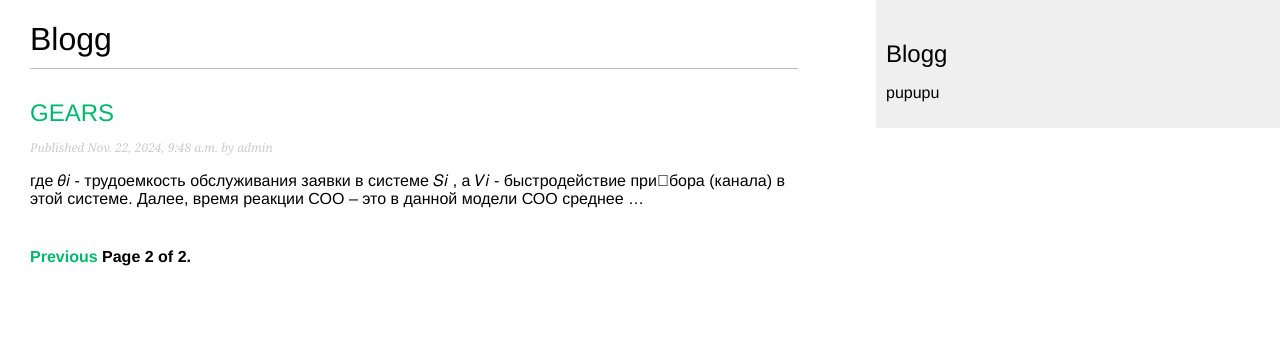
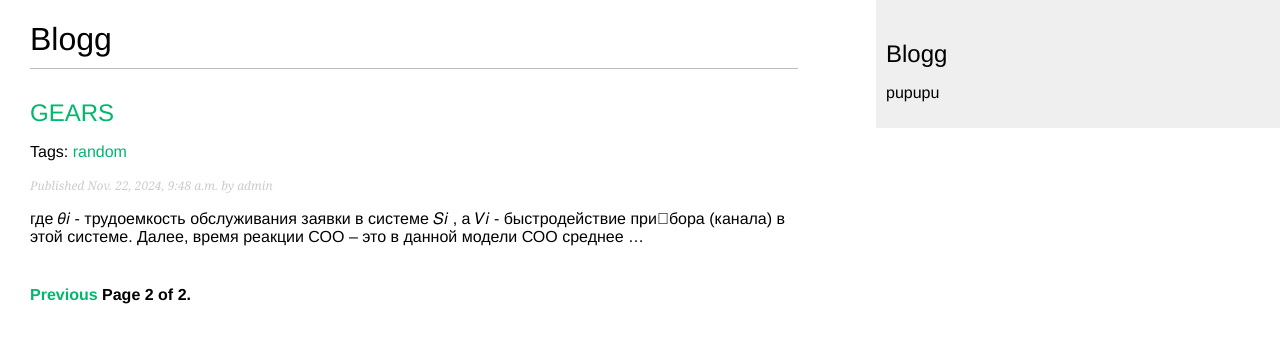
Before and after one commit to menya-izbil-Jared-Leto/MyBlogg, a Django app: page /my_app/?page=2 in a window 1280 px wide. Shown: the top 343 px of the page. Run offline with Django 5.2, Linux system fonts and the light colour scheme; data comes from the database, SQL or seed files in the repository; both versions use the stored data as it was after the commit; parts of the project's set-up code (start-up, migrations or seed data) failed here and were passed over.

Commit message:
Add tags

```diff
--- a/my_proj/my_app/models.py
+++ b/my_proj/my_app/models.py
@@ -2,6 +2,7 @@
 from django.utils import timezone
 from django.contrib.auth.models import User
 from django.urls import reverse
+from taggit.managers import TaggableManager
 
 class PublishedManager(models.Manager):
     def get_queryset(self) -> models.QuerySet:
@@ -31,6 +32,8 @@
 
     objects = models.Manager() # менеджер, применяемый по умолчанию
     published = PublishedManager() # конкретно-прикладной менеджер
+
+    tags = TaggableManager()
 
     class Meta:
         ordering = ['-publish']
--- a/my_proj/my_app/templates/blog/post/list.html
+++ b/my_proj/my_app/templates/blog/post/list.html
@@ -2,12 +2,24 @@
 
 {% block content %}
 <h1>Blogg</h1>
+    {% if tag %}
+      <h2>Posts tagged with "{{ tag.name }}"</h2>
+    {% endif %}
     {% for post in posts %}
         <h2>
             <a href="{{ post.get_absolute_url }}">
                 {{ post.title }}
             </a>
         </h2>
+        <p class="tags">
+            Tags:
+            {% for tag in post.tags.all %}
+                <a href="{% url "blog:post_list_by_tag" tag.slug %}">
+                    {{ tag.name }}
+                </a>
+                {% if not forloop.last %}, {% endif %}
+            {% endfor %}
+        </p>
         <p class="date">
             Published {{ post.publish }} by {{ post.author }}
         </p>
--- a/my_proj/my_app/urls.py
+++ b/my_proj/my_app/urls.py
@@ -5,6 +5,7 @@
 
 urlpatterns = [
     path('', views.post_list, name='post_list'),
+    # path('', views.PostListView.as_view(), name='post_list'),
     path('<int:year>/<int:month>/<int:day>/<slug:post>/',
          views.post_detail,
          name='post_detail'),
@@ -12,4 +13,6 @@
          views.post_share, name='post_share'),
     path('<int:post_id>/comment/',
          views.post_comment, name='post_comment'),
+    path('tag/<slug:tag_slug>/',
+         views.post_list, name='post_list_by_tag'),
 ]
--- a/my_proj/my_app/views.py
+++ b/my_proj/my_app/views.py
@@ -5,10 +5,15 @@
 from django.core.mail import send_mail
 from django.http import Http404
 from django.views.decorators.http import require_POST
+from taggit.models import Tag
 
 
-def post_list(request):
+def post_list(request, tag_slug=None):
     post_list = Post.published.all()
+    tag = None
+    if tag_slug:
+        tag = get_object_or_404(Tag, slug=tag_slug)
+        post_list = post_list.filter(tags__in=[tag])
     # Постраничная разбивка
     paginator = Paginator(post_list, 3)
     page_number = request.GET.get('page', 1)
@@ -20,7 +25,8 @@
         posts = paginator.page(paginator.num_pages)
     return render(request,
                   'blog/post/list.html',
-                  {'posts': posts})
+                  {'posts': posts,
+                   'tag': tag})
 
 
 def post_share(request, post_id):
--- a/my_proj/my_proj/settings.py
+++ b/my_proj/my_proj/settings.py
@@ -39,6 +39,8 @@
     'django.contrib.staticfiles',
 
     'my_app.apps.MyAppConfig',
+
+    'taggit',
 ]
 
 MIDDLEWARE = [
```
Also changed, not shown: my_proj/db.sqlite3, my_proj/my_app/migrations/0004_post_tags.py (added). Lines whose indentation alone changed are shown as unchanged.
